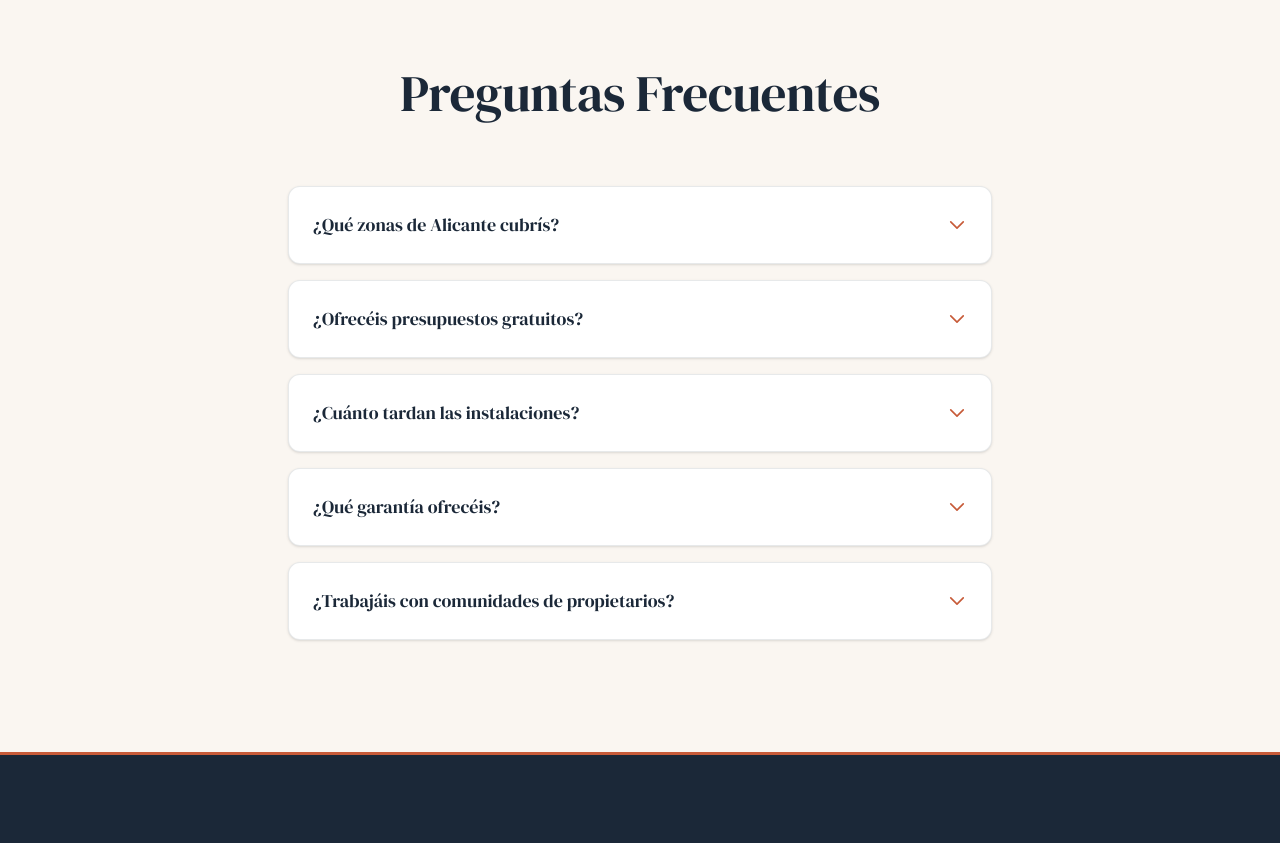
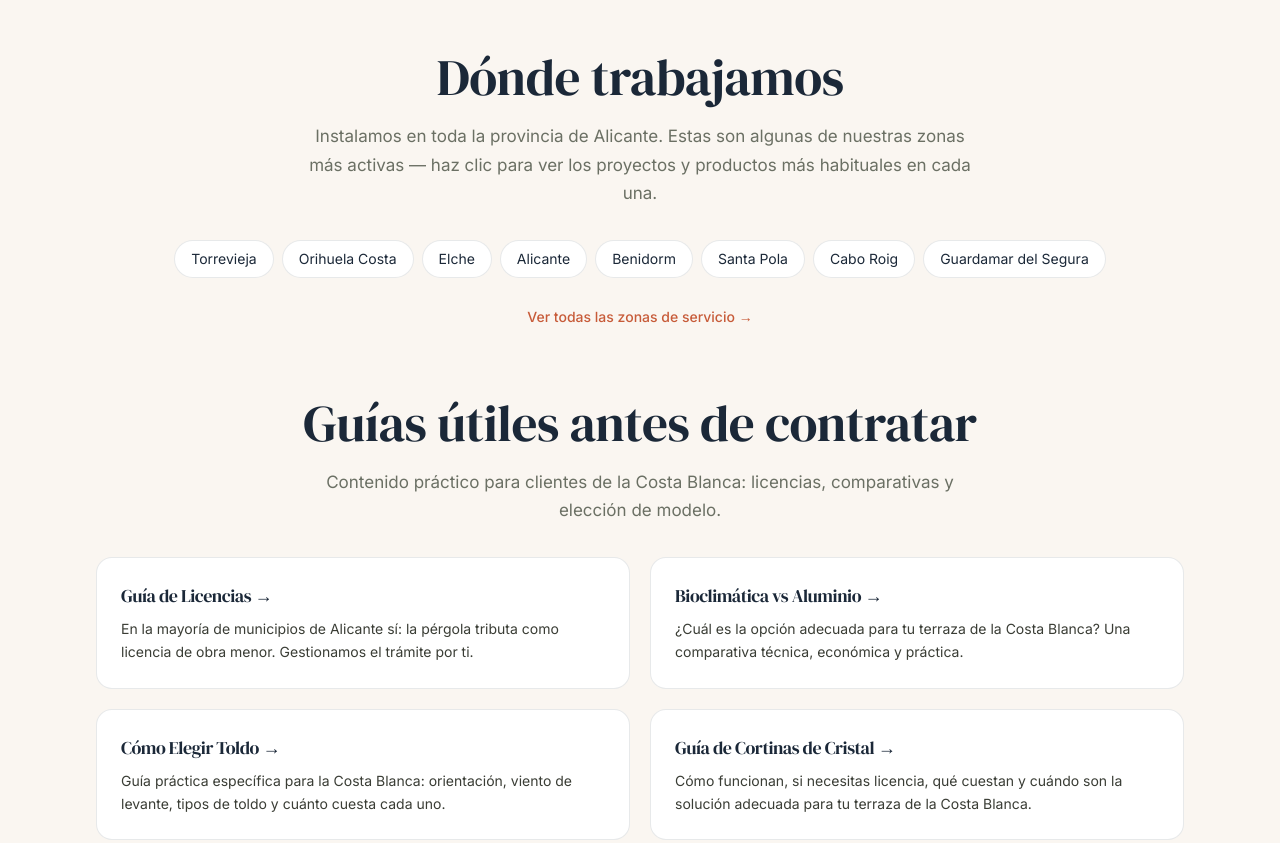
Before and after one commit to lng-boomworks/optimtoldos, an Astro site: page / in a window 1280 px wide. Shown: the part 4580-5423 px from the top of the page. Built offline with nearby package versions, Linux system fonts and the light colour scheme; Astro itself is replaced by a stand-in of ours.

Commit message:
Homepage: surface Where We Work and featured pillar guides
Per client brief Section 5: the homepage needs to push authority to
Service Areas and to the four expert pillars so authority flows
outward from the root.

- New HomeResources component with two stacked sub-sections:
  1. 'Where we work' — 8 clickable location chips pointing to
     Service Areas anchors (Torrevieja, Orihuela Costa, Elche,
     Alicante, Benidorm, Santa Pola, Cabo Roig, Guardamar) +
     'See all service areas' link.
  2. 'Useful guides before you buy' — 2×2 card grid linking to
     the four Phase 2 pillars (licence, bioclimatic-vs-aluminium,
     awning-buying-guide, glass-curtains-guide). Titles reuse the
     footer.* keys so copy stays consistent; blurbs pull from
     each pillar's existing hero description.
- Slotted between Testimonials and FAQSection in HomePage.tsx.
- Added home.resources.* i18n keys in both locales.

Co-Authored-By: Claude Opus 4.7 (1M context) <noreply@anthropic.com>

```diff
--- a/src/components/home/HomePage.tsx
+++ b/src/components/home/HomePage.tsx
@@ -6,6 +6,7 @@ import { ProductShowcase } from "./ProductShowcase";
 import { WhyChooseUs } from "./WhyChooseUs";
 import { ProjectsTeaser } from "./ProjectsTeaser";
 import { Testimonials } from "./Testimonials";
+import { HomeResources } from "./HomeResources";
 import { CTASection } from "./CTASection";
 import { FAQSection } from "../FAQSection";
 import { t, type Locale } from "../../i18n/index";
@@ -33,6 +34,7 @@ export function HomePage({ locale = 'es' }: HomePageProps) {
         <WhyChooseUs locale={locale} />
         <ProjectsTeaser locale={locale} />
         <Testimonials locale={locale} />
+        <HomeResources locale={locale} />
         <FAQSection faqs={homeFaqs} heading={t(locale, 'home.faq.heading')} />
         <CTASection locale={locale} />
       </main>
--- /dev/null
+++ b/src/components/home/HomeResources.tsx
@@ -0,0 +1,131 @@
+import { FadeIn } from "../FadeIn";
+import { AnimatedHeading } from "../AnimatedHeading";
+import { localizedUrl } from "../../utils/paths";
+import { t, type Locale } from "../../i18n/index";
+import { slugMap, type PageId } from "../../i18n/slugs";
+
+// Representative locations surfaced on the homepage. Each chip deep-links to
+// the matching Service Areas anchor.
+const FEATURED_LOCATIONS: { slug: string; display: string }[] = [
+  { slug: "torrevieja", display: "Torrevieja" },
+  { slug: "orihuela-costa", display: "Orihuela Costa" },
+  { slug: "elche", display: "Elche" },
+  { slug: "alicante", display: "Alicante" },
+  { slug: "benidorm", display: "Benidorm" },
+  { slug: "santa-pola", display: "Santa Pola" },
+  { slug: "cabo-roig", display: "Cabo Roig" },
+  { slug: "guardamar-del-segura", display: "Guardamar del Segura" },
+];
+
+// Pillars to surface — the four Phase 2 guides. Titles come from the i18n
+// footer keys so they stay consistent with the footer Resources column.
+const FEATURED_GUIDES: {
+  pageId: PageId;
+  titleKey: string;
+  blurbKey: string;
+}[] = [
+  {
+    pageId: "licence-guide",
+    titleKey: "footer.licence_guide",
+    blurbKey: "pergolas.licence_banner.body",
+  },
+  {
+    pageId: "bioclimatic-vs-aluminium",
+    titleKey: "footer.bioclimatic_vs_aluminium",
+    blurbKey: "bioVsAlu.hero.description",
+  },
+  {
+    pageId: "awning-guide",
+    titleKey: "footer.awning_guide",
+    blurbKey: "awningGuide.hero.description",
+  },
+  {
+    pageId: "glass-curtains-guide",
+    titleKey: "footer.curtains_guide",
+    blurbKey: "curtainsGuide.hero.description",
+  },
+];
+
+export function HomeResources({ locale = 'es' }: { locale?: Locale }) {
+  const serviceAreasPath = localizedUrl(
+    `/${slugMap["service-areas"][locale]}`,
+    locale
+  );
+
+  return (
+    <section className="bg-sand-light py-20 md:py-24">
+      <div className="max-w-6xl mx-auto px-4 sm:px-6 lg:px-8 space-y-16">
+        {/* Where we work */}
+        <div>
+          <FadeIn className="text-center mb-8">
+            <AnimatedHeading
+              text={t(locale, 'home.resources.areas.heading')}
+              tag="h2"
+              className="text-navy"
+            />
+            <p className="mt-4 text-text-muted max-w-2xl mx-auto">
+              {t(locale, 'home.resources.areas.description')}
+            </p>
+          </FadeIn>
+          <FadeIn delay={0.1}>
+            <div className="flex flex-wrap justify-center gap-2 mb-6">
+              {FEATURED_LOCATIONS.map((loc) => (
+                <a
+                  key={loc.slug}
+                  href={`${serviceAreasPath}#${loc.slug}`}
+                  className="inline-block bg-white px-4 py-2 rounded-full text-sm text-navy border border-border hover:bg-terracotta hover:text-white hover:border-terracotta transition-colors"
+                >
+                  {loc.display}
+                </a>
+              ))}
+            </div>
+            <div className="text-center">
+              <a
+                href={serviceAreasPath}
+                className="text-terracotta hover:underline font-medium text-sm"
+              >
+                {t(locale, 'home.resources.areas.see_all')} →
+              </a>
+            </div>
+          </FadeIn>
+        </div>
+
+        {/* Featured guides */}
+        <div>
+          <FadeIn className="text-center mb-8">
+            <AnimatedHeading
+              text={t(locale, 'home.resources.guides.heading')}
+              tag="h2"
+              className="text-navy"
+            />
+            <p className="mt-4 text-text-muted max-w-2xl mx-auto">
+              {t(locale, 'home.resources.guides.description')}
+            </p>
+          </FadeIn>
+          <div className="grid sm:grid-cols-2 gap-5">
+            {FEATURED_GUIDES.map((guide, i) => {
+              const href = localizedUrl(`/${slugMap[guide.pageId][locale]}`, locale);
+              const title = t(locale, guide.titleKey as any);
+              const blurb = t(locale, guide.blurbKey as any);
+              return (
+                <FadeIn key={guide.pageId} delay={i * 0.08}>
+                  <a
+                    href={href}
+                    className="block bg-white rounded-2xl p-6 h-full hover:shadow-md transition-shadow border border-border"
+                  >
+                    <h3 className="font-serif text-lg text-navy mb-2">
+                      {title} →
+                    </h3>
+                    <p className="text-text-body leading-relaxed text-sm">
+                      {blurb}
+                    </p>
+                  </a>
+                </FadeIn>
+              );
+            })}
+          </div>
+        </div>
+      </div>
+    </section>
+  );
+}
--- a/src/i18n/locales/en.ts
+++ b/src/i18n/locales/en.ts
@@ -96,6 +96,13 @@ export default {
   'home.testimonials.google_cta': 'See reviews on Google',
 
   // -- Home: CTA --
+  // -- Home: Resources (Where we work + featured guides) --
+  'home.resources.areas.heading': 'Where we work',
+  'home.resources.areas.description': 'We install across the whole province of Alicante. These are some of our most active locations — click to see the projects and products most common in each.',
+  'home.resources.areas.see_all': 'See all service areas',
+  'home.resources.guides.heading': 'Useful guides before you buy',
+  'home.resources.guides.description': 'Practical content for Costa Blanca clients: planning permission, product comparisons, and how to choose the right model.',
+
   'home.cta.heading': 'Ready to Transform Your Space?',
   'home.cta.description': 'Request your free, no-obligation quote. We\'ll visit, measure and advise at no cost.',
   'home.cta.quote': 'Request a Quote',
--- a/src/i18n/locales/es.ts
+++ b/src/i18n/locales/es.ts
@@ -96,6 +96,13 @@ export default {
   'home.testimonials.google_cta': 'Ver reseñas en Google',
 
   // -- Home: CTA --
+  // -- Home: Resources (Where we work + featured guides) --
+  'home.resources.areas.heading': 'Dónde trabajamos',
+  'home.resources.areas.description': 'Instalamos en toda la provincia de Alicante. Estas son algunas de nuestras zonas más activas — haz clic para ver los proyectos y productos más habituales en cada una.',
+  'home.resources.areas.see_all': 'Ver todas las zonas de servicio',
+  'home.resources.guides.heading': 'Guías útiles antes de contratar',
+  'home.resources.guides.description': 'Contenido práctico para clientes de la Costa Blanca: licencias, comparativas y elección de modelo.',
+
   'home.cta.heading': '¿Listo Para Transformar Tu Espacio?',
   'home.cta.description': 'Solicita tu presupuesto gratuito y sin compromiso. Te visitamos, medimos y asesoramos sin coste.',
   'home.cta.quote': 'Solicitar Presupuesto',
```
